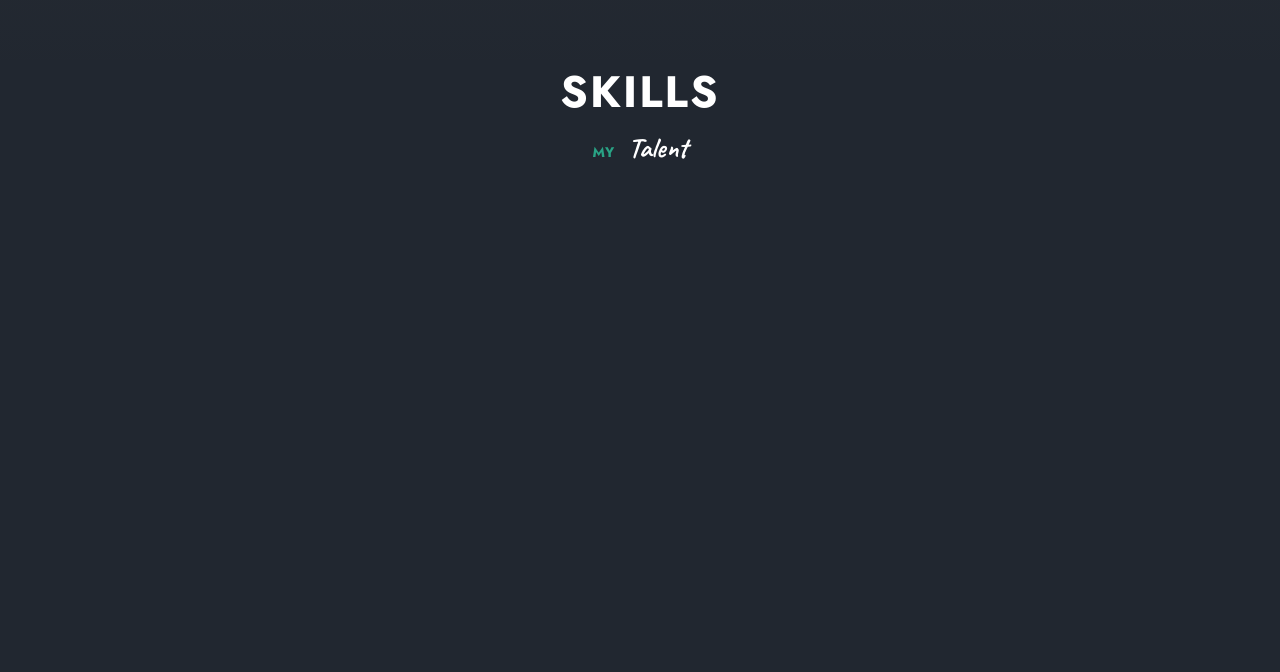
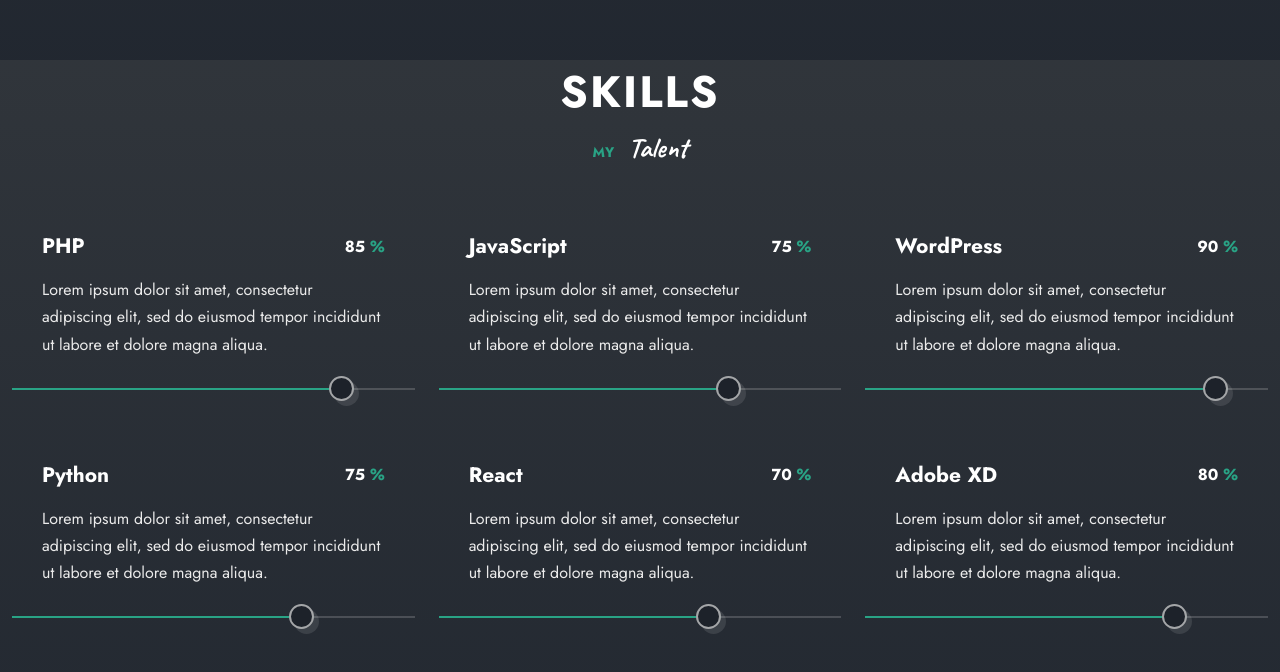
Before and after one commit to Kanako-muff/kanakos_portfolio, a React (Vite) app: page / in a window 1280 px wide. Shown: the part 1766-2438 px from the top of the page. Before the commit the page ends 2217 px from the top, so only its background shows below. Built offline with nearby package versions, Linux system fonts and the light colour scheme.

Commit message:
skills done

```diff
--- a/src/App.css
+++ b/src/App.css
@@ -136,6 +136,11 @@ img {
   margin-inline: auto;
 }
 
+.grid {
+  display: grid;
+  gap: 24px;
+}
+
 .text-cs {
   text-transform: uppercase;
   letter-spacing: 0.05em;
--- a/src/components/skills/Skills.jsx
+++ b/src/components/skills/Skills.jsx
@@ -1,4 +1,6 @@
 import React from "react";
+import { skills } from "../../Data";
+import "./skills.css";
 
 const Skills = () => {
   return (
@@ -7,6 +9,30 @@ const Skills = () => {
       <p className="section__subtitle">
         My <span>Talent</span>
       </p>
+
+      <div className="skills__container container grid">
+        {skills.map(({ name, percentage, description }, inbox) => {
+          return (
+            <div className="skills__item">
+              <div className="skills__titles">
+                <h3 className="skills__name">{name}</h3>
+                <span className="skills__number">
+                  {percentage} <span>%</span>
+                </span>
+              </div>
+              <p className="skills__description">{description}</p>
+              <div className="skills__bar">
+                <span
+                  className="skills__percentage"
+                  style={{ width: `${percentage}%` }}
+                >
+                  <span></span>
+                </span>
+              </div>
+            </div>
+          );
+        })}
+      </div>
     </section>
   );
 };
--- a/src/components/skills/skills.css
+++ b/src/components/skills/skills.css
@@ -0,0 +1,64 @@
+.skills {
+  background-image: var(--third-gradient);
+}
+
+.skills__container {
+  grid-template-columns: repeat(3, 1fr);
+  row-gap: 70px;
+}
+
+.skills__titles,
+.skills__description {
+  padding-inline: 30px;
+}
+
+.skills__titles {
+  display: flex;
+  justify-content: space-between;
+  align-items: center;
+  margin-bottom: 15px;
+}
+
+.skills__name {
+  font-size: var(--largest-font-size);
+}
+
+.skills__number {
+  color: var(--title-color);
+  font-weight: 700;
+}
+
+.skills__number span {
+  color: var(--primary-color);
+}
+
+.skills__description {
+  margin-bottom: 30px;
+}
+
+.skills__bar,
+.skills__percentage {
+  height: 2px;
+}
+
+.skills__bar {
+  background: rgba(225, 225, 225, 0.2);
+}
+
+.skills__percentage {
+  display: block;
+  background-color: var(--primary-color);
+  position: relative;
+}
+
+.skills__percentage span {
+  background-color: var(--container-color);
+  border: 2px solid var(--border-color);
+  box-shadow: var(--shadow);
+  width: 25px;
+  height: 25px;
+  border-radius: 50%;
+  position: absolute;
+  right: 0;
+  top: -12px;
+}
```
